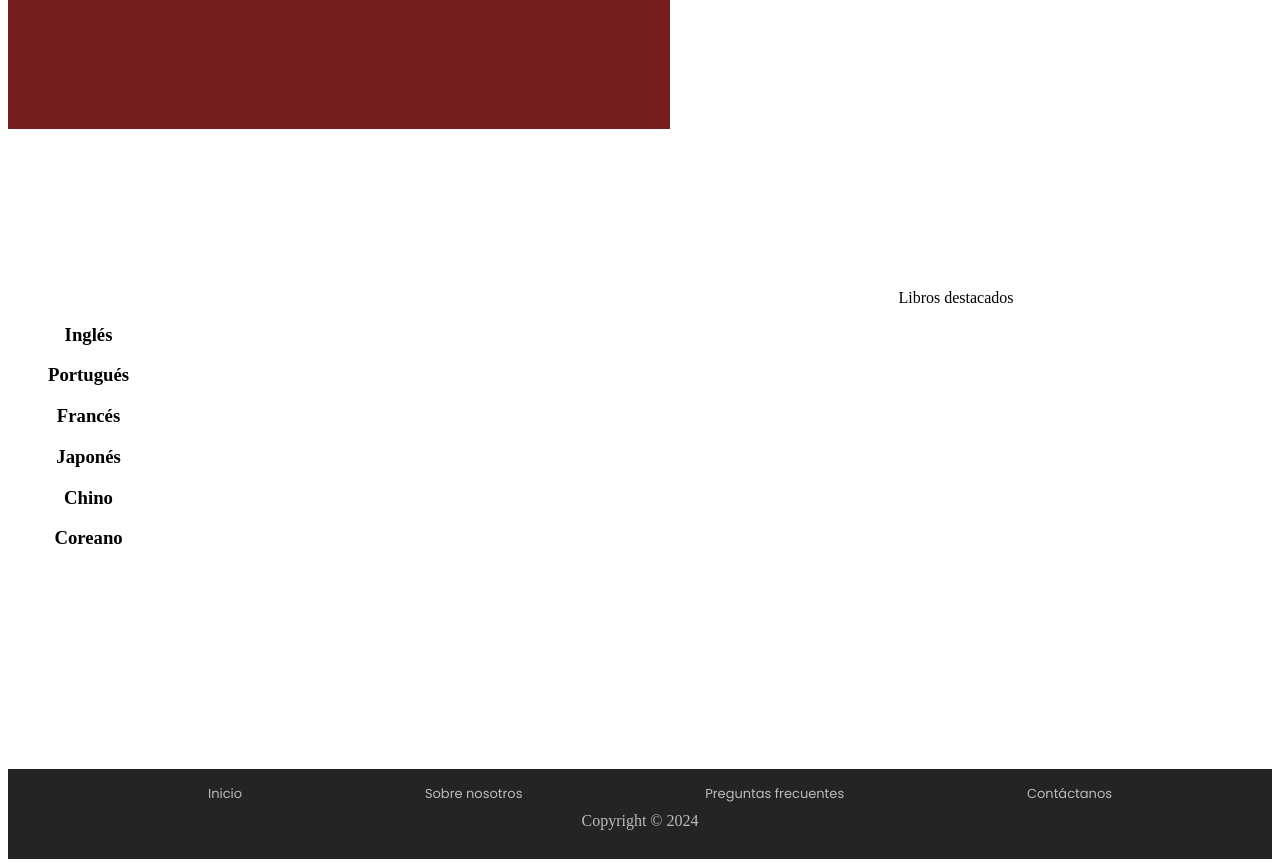
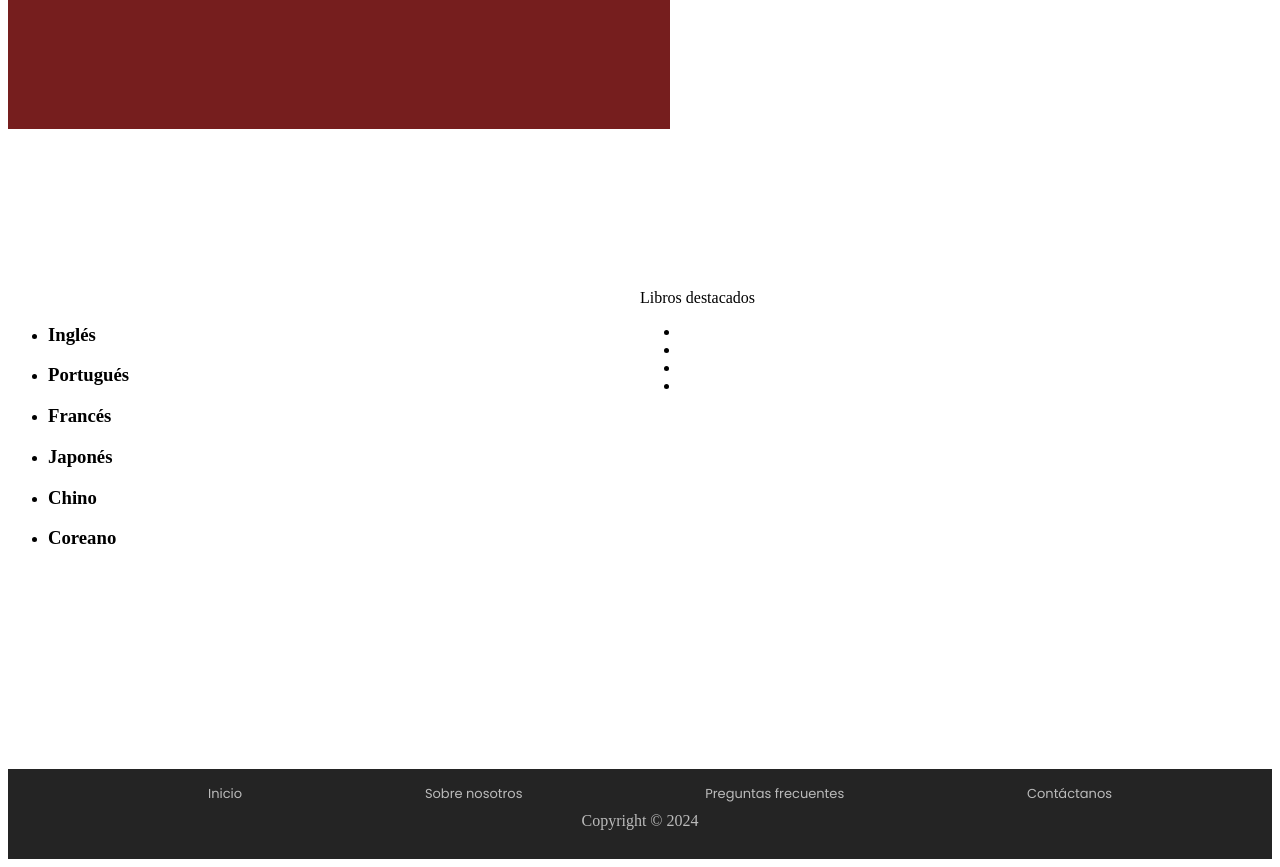
Before and after one commit to luisfestudios/Manabu, a plain HTML site: page index.html in a window 1280 px wide. Shown: the part 660-1527 px from the top of the page. Drawn offline with Linux system fonts and the light colour scheme.

Commit message:
Mejora formato lista idiomas

```diff
--- a/styles.css
+++ b/styles.css
@@ -69,13 +69,19 @@ header a:visited {
 #idiomas{
   box-sizing: border-box;
   height: 80vh;
-  text-align: center;
   padding-top: 20vh;
 }
 #idiomas li:hover{
-  padding:10px;
   box-sizing: border-box;
   font-size: large;
+}
+#idiomas ul{
+  display: flexbox;
+  flex-direction: column;
+}
+#idiomas li{
+  list-style-type:disc;
+  flex:1;
 }
 
 .flex-container {
```
Also changed, not shown: index.html (+4 -4 lines).
